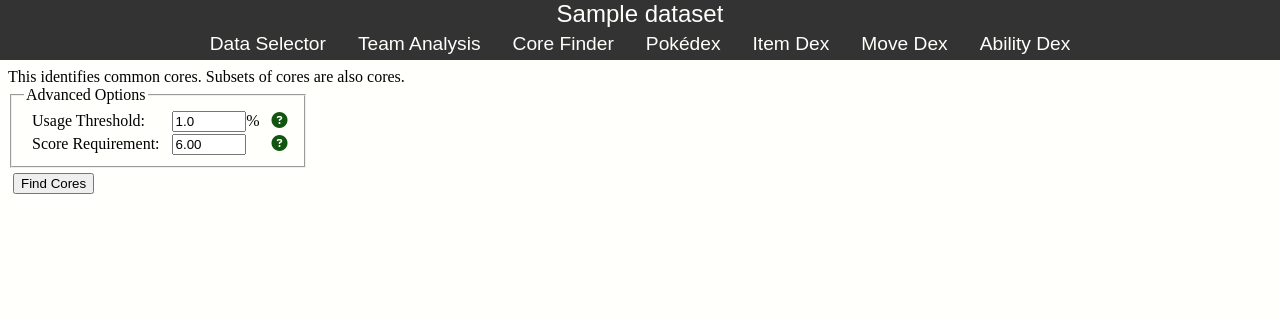
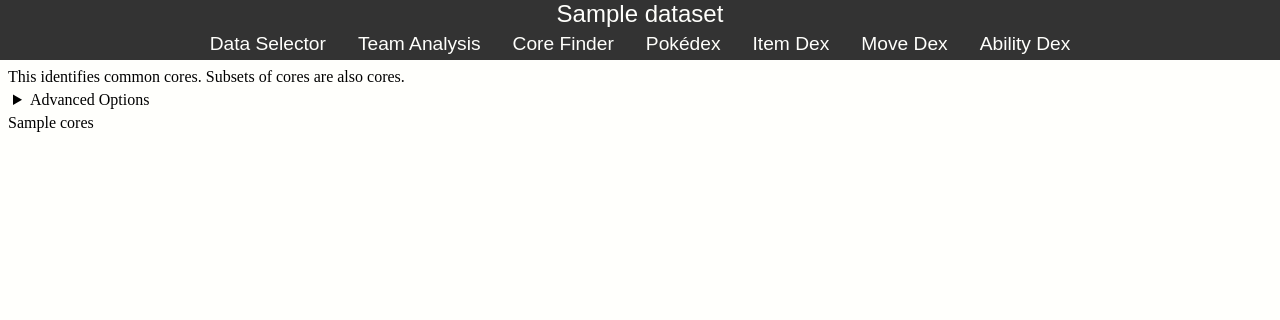
Before and after one commit to googlyeyesultra/PokeTeam, a Flask app: template templates/CoreFinder.html in a window 1280 px wide. Shown: the top 320 px of the page. Run offline with Flask 2, Linux system fonts and the light colour scheme; the template is opened without the code that fills it: values that come from a table or form of the project are taken from there, most other values are stand-ins (such as "Sample title", 1, 10 or a date in 2020); some libraries are stand-ins or nearby versions.

Commit message:
Changes corefinder to autorun with default settings.
Removes display.py.

Closes #30.

```diff
--- a/corefinder.py
+++ b/corefinder.py
@@ -7,7 +7,7 @@ from networkx.algorithms import clique
 from networkx import Graph
 import numpy
 
-SCORE_REQUIREMENT_DEFAULT = 6
+SCORE_REQUIREMENT_DEFAULT = 3
 USAGE_THRESHOLD_DEFAULT = 1
 
 
--- a/display.py
+++ /dev/null
@@ -1,12 +0,0 @@
-"""Contains tables, links, and forms that make up the UI."""
-
-from wtforms import Form, SelectField, FieldList
-from wtforms.fields import DecimalField
-import analyze
-import corefinder
-
-class CoreFinderForm(Form):
-    """Form to select settings for core finding."""
-    usage_threshold = DecimalField(default=corefinder.USAGE_THRESHOLD_DEFAULT, places=1)
-    score_requirement = DecimalField(
-        default=corefinder.SCORE_REQUIREMENT_DEFAULT)
--- a/main.py
+++ b/main.py
@@ -8,7 +8,6 @@ from flask import (Flask, render_template, request,
 import boto3
 from waitress import serve
 import analyze
-import display as d
 import update
 import corefinder
 import dex
@@ -225,21 +224,30 @@ def output_analysis(dataset):
 @app.route("/cores/<dataset>/")
 def cores(dataset):
     """Page for finding cores in a format."""
-    return render_template("CoreFinder.html",
-                           dataset=dataset, form=d.CoreFinderForm())
+    usage_threshold = corefinder.USAGE_THRESHOLD_DEFAULT
+    score_requirement = corefinder.SCORE_REQUIREMENT_DEFAULT
+    cores = build_cores(dataset, usage_threshold / 100, score_requirement)
+    return render_template("CoreFinder.html", cores=cores,
+                           usage_threshold=usage_threshold,
+                           score_requirement=score_requirement,
+                           dataset=dataset)
+
+
+def build_cores(dataset, usage_threshold, score_requirement):
+    md = get_md(dataset)
+    cf = corefinder.CoreFinder(md, usage_threshold, score_requirement)
+
+    return render_template("CoreFinderResults.html", dataset=dataset, cores=cf.find_cores(),
+                           gen=md.gen)
 
 
 @app.route("/cores/<dataset>/find_cores", methods=['POST'])
 def find_cores(dataset):
     """Part of page responsible for displaying cores in format."""
-    md = get_md(dataset)
 
     usage_threshold = float(request.form["usage_threshold"]) / 100
     score_requirement = float(request.form["score_requirement"])
-    cf = corefinder.CoreFinder(md, usage_threshold, score_requirement)
-
-    return render_template("CoreFinderResults.html", dataset=dataset, cores=cf.find_cores(),
-                           gen=md.gen, dex=get_dex(md.gen))
+    return build_cores(dataset, usage_threshold, score_requirement)
 
 
 @app.route("/update/<key>/")
--- a/templates/CoreFinder.html
+++ b/templates/CoreFinder.html
@@ -5,22 +5,30 @@
 This identifies common cores. Subsets of cores are also cores.
 <br>
 <form id=find_cores>
-<fieldset class="advanced">
-  <legend>Advanced Options</legend>
+<details class="advanced-options">
+  <summary>Advanced Options</summary>
   <table class="alignment-table">
     <tbody>
-    <tr><td>Usage Threshold:</td><td>{{ form.usage_threshold(min='0', max='100', step='.1', required='true') }}%</td>
+    <tr><td>Usage Threshold:</td>
+        <td>
+            <input type="number" name="usage_threshold" min=0 value={{usage_threshold}} required="true" step=".1">%
+        </td>
       <td><span class="fas fa-question-circle"><span class="tooltip">Excludes Pokémon with usage below the threshold. Note that some Pokémon with exceptionally low usage are already excluded.</span></span>
     </td></tr>
-    <tr><td>Score Requirement:</td><td>{{ form.score_requirement(min='.01', step='.01', required='true') }}</td>
+    <tr><td>Score Requirement:</td>
+        <td>
+            <input type="number" name="score_requirement" min=0.1 value={{score_requirement}} required="true" step=".1">
+        </td>
     <td><span class="fas fa-question-circle"><span class="tooltip">The score requirement determines how much Pokémon need to be used together in order to be considered part of the same core. A high value will tend to result in few, small cores.</span></span>
     </td></tr>
     </tbody>
   </table>
-</fieldset>
-<input type="submit" value="Find Cores">
+  <input type="submit" value="Find Cores">
+</details>
 </form>
-<div id="cores_location"></div>
+<div id="cores_location">
+    {{ cores|safe }}
+</div>
 {% endblock %}
 
 {% block scripts %}
```
